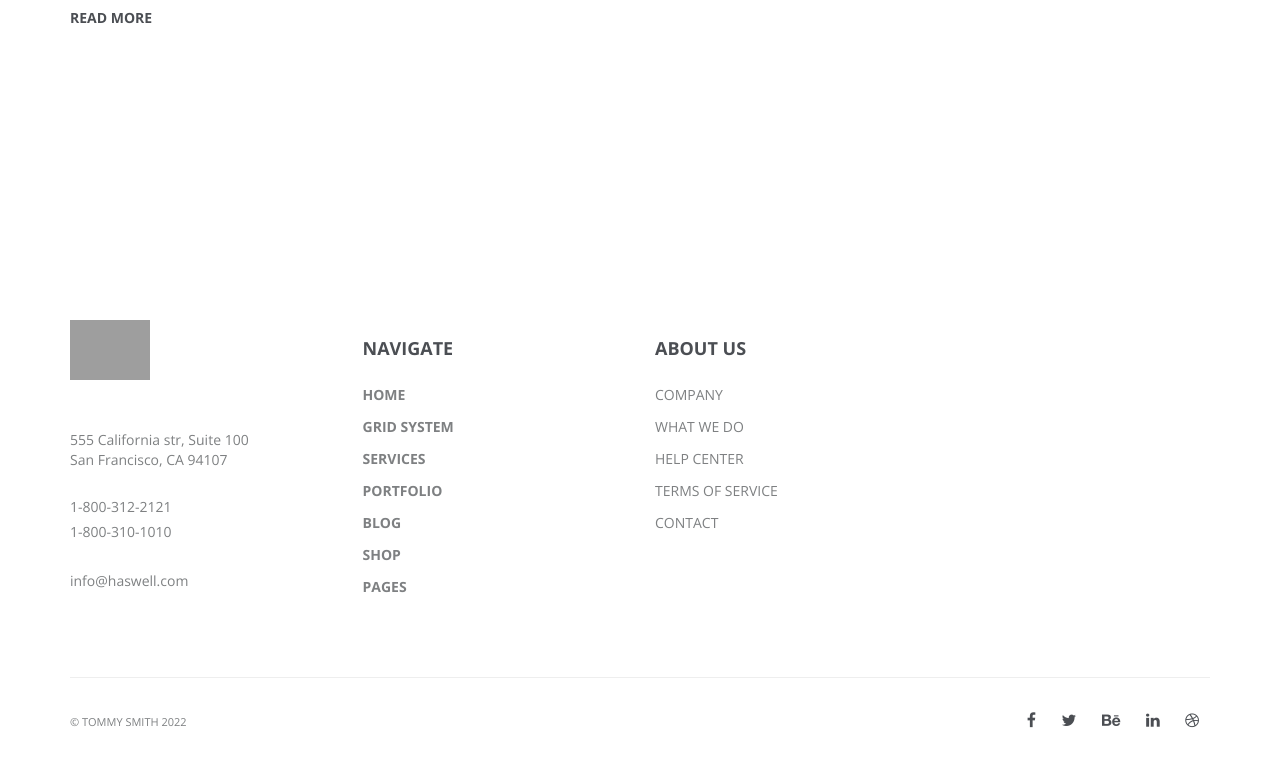
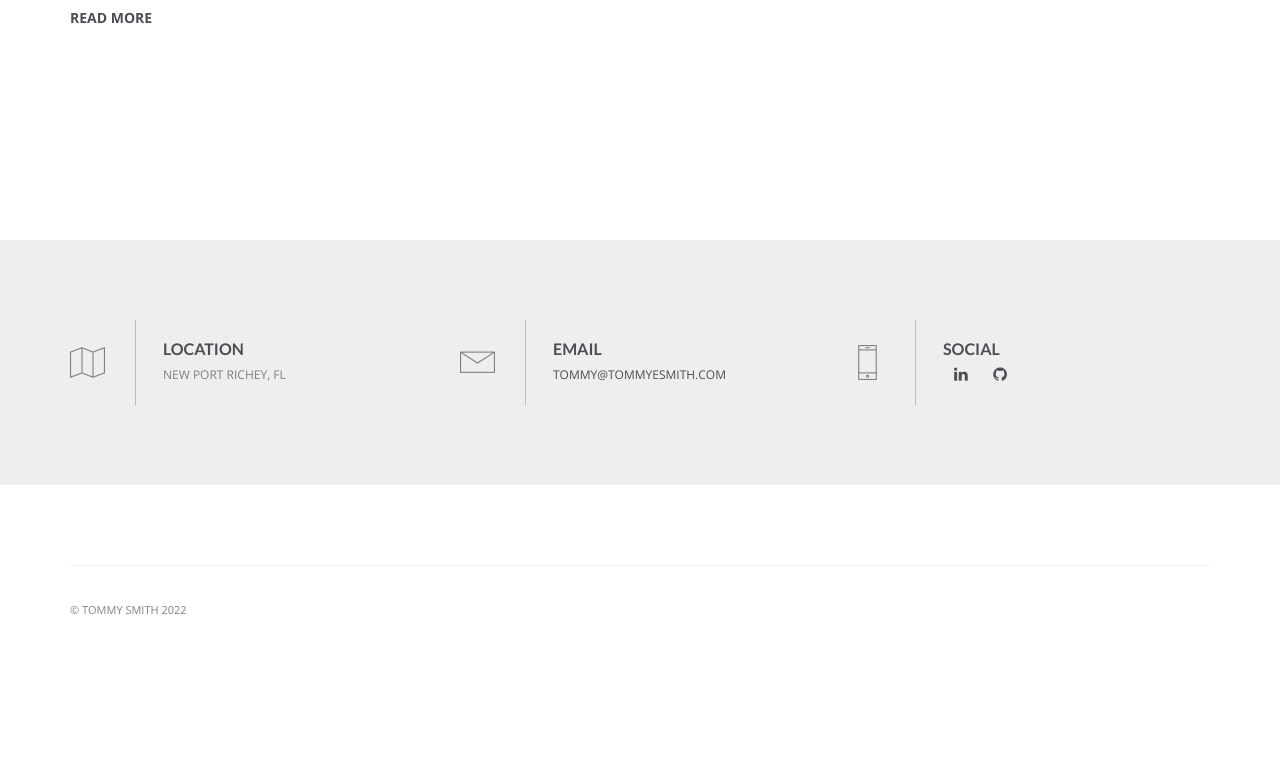
Before and after one commit to Faucitas/personal-site, a PHP site: page / in a window 1280 px wide. Shown: the part 1721-2505 px from the top of the page. After the commit the page ends 2335 px from the top, so only its background shows below. Run offline with PHP 8.4, Linux system fonts and the light colour scheme; grey boxes are pictures that could not be loaded.

Commit message:
Add contact information

```diff
--- a/site/css/custom.css
+++ b/site/css/custom.css
@@ -1,3 +1,7 @@
 .post-prev-img {
     box-shadow: rgba(50, 50, 93, 0.25) 0px 6px 12px -2px, rgba(0, 0, 0, 0.3) 0px 3px 7px -3px;
 }
+.social-icons {
+    font-size:16px !important;
+    padding:7px 11px !important;
+}
--- a/site/index.html
+++ b/site/index.html
@@ -155,7 +155,7 @@
 
                                         <!-- MENU ITEM -->
                                         <li id="menu-contact-info-big">
-                                            <a class="smooth-scroll" href="#">
+                                            <a class="smooth-scroll" href="#contact-link">
                                                 <div class="main-menu-title">CONTACT</div>
                                             </a>
                                         </li>
@@ -204,7 +204,7 @@
 
 
         <!-- CONTENT CONTAINER -->
-        <div id="projects"  class="container p-140-cont">
+        <div id="projects" class="container p-140-cont">
             <div class="mb-50">
                 <h2 class="section-title-2 text-center pl-0 pr-0">LATEST <span class="bold">PROJECTS</span></h2>
             </div>
@@ -244,67 +244,58 @@
             </div>
         </div>
 
+        <div id="contact-link" class="page-section p-80-cont grey-light-bg">
+            <div class="container">
+                <div class="row">
+
+                    <div class="col-md-4 col-sm-6">
+                        <div class="cis-cont">
+                            <div class="cis-icon">
+                                <div class="icon icon-basic-map"></div>
+                            </div>
+                            <div class="cis-text">
+                                <h3><span class="bold">LOCATION</span></h3>
+                                <p>NEW PORT RICHEY, FL</p>
+                            </div>
+                        </div>
+                    </div>
+                    <div class="col-md-4 col-sm-6">
+                        <div class="cis-cont">
+                            <div class="cis-icon">
+                                <div class="icon icon-basic-mail"></div>
+                            </div>
+                            <div class="cis-text">
+                                <h3><span class="bold">EMAIL</span></h3>
+                                <p><a href="mailto:info@haswell.com">TOMMY@TOMMYESMITH.COM</a></p>
+                            </div>
+                        </div>
+                    </div>
+                    <div class="col-md-4 col-sm-6">
+                        <div class="cis-cont">
+                            <div class="cis-icon">
+                                <div class="icon icon-basic-smartphone"></div>
+                            </div>
+                            <div class="cis-text">
+                                <h3><span class="bold">SOCIAL</span></h3>
+                                <div class="footer-2-soc-a">
+                                    <a href="https://linkedin.com/in/tommy-e-smith" title="LinkedIN" target="_blank"><i
+                                            class="fa fa-linkedin"></i></a>
+                                    <a href="https://github.com/faucitas" title="GitHub" target="_blank"><i
+                                            class="fa fa-github"></i></a>
+                                </div>
+                            </div>
+                        </div>
+                    </div>
+
+                </div>
+            </div>
+        </div>
+
         <!-- FOOTER 2 -->
         <footer class="page-section pt-80 pb-50">
             <div class="container">
-                <div class="row">
+                <div class="footer-2-copy-cont clearfix">
 
-                    <div class="col-md-3 col-sm-3 widget">
-                        <div class="logo-footer-cont">
-                            <a href="index.html">
-                                <img class="logo-footer" src="images/logo-footer.png" alt="logo">
-                            </a>
-                        </div>
-                        <div class="footer-2-text-cont">
-                            <address>
-                                555 California str, Suite 100<br>
-                                San&nbsp;Francisco, CA 94107
-                            </address>
-                        </div>
-                        <div class="footer-2-text-cont">
-                            1-800-312-2121<br>
-                            1-800-310-1010
-                        </div>
-                        <div class="footer-2-text-cont">
-                            <a class="a-text" href="mailto:info@haswell.com">info@haswell.com</a>
-                        </div>
-                    </div>
-
-                    <div class="col-md-3 col-sm-3 widget">
-                        <h4>NAVIGATE</h4>
-                        <ul class="links-list bold a-text-cont">
-                            <li><a href="index.html">HOME</a></li>
-                            <li><a href="grid-system.html">GRID SYSTEM</a></li>
-                            <li><a href="services.html">SERVICES</a></li>
-                            <li><a href="index-portfolio.html">PORTFOLIO</a></li>
-                            <li><a href="index-blog.html">BLOG</a></li>
-                            <li><a href="index-shop.html">SHOP</a></li>
-                            <li><a href="intro.html">PAGES</a></li>
-                        </ul>
-                    </div>
-
-                    <div class="col-md-3 col-sm-3 widget">
-                        <h4>ABOUT US</h4>
-                        <ul class="links-list a-text-cont">
-                            <li><a href="about-us.html">COMPANY</a></li>
-                            <li><a href="services.html">WHAT WE DO</a></li>
-                            <li><a href="https://help.market.envato.com/hc/en-us">HELP CENTER</a></li>
-                            <li><a href="http://themeforest.net/legal/market">TERMS OF SERVICE</a></li>
-                            <li><a href="contact.html">CONTACT</a></li>
-                        </ul>
-                    </div>
-
-                </div>
-
-                <div class="footer-2-copy-cont clearfix">
-                    <!-- Social Links -->
-                    <div class="footer-2-soc-a right">
-                        <a href="https://1.envato.market/a1gQR" title="Facebook" target="_blank"><i class="fa fa-facebook"></i></a>
-                        <a href="https://1.envato.market/a1gQR" title="Twitter" target="_blank"><i class="fa fa-twitter"></i></a>
-                        <a href="https://1.envato.market/a1gQR" title="Behance" target="_blank"><i class="fa fa-behance"></i></a>
-                        <a href="https://1.envato.market/a1gQR" title="LinkedIn+" target="_blank"><i class="fa fa-linkedin"></i></a>
-                        <a href="https://dribbble.com/abcgomel" title="Dribbble" target="_blank"><i class="fa fa-dribbble"></i></a>
-                    </div>
 
                     <!-- Copyright -->
                     <div class="left">
```
